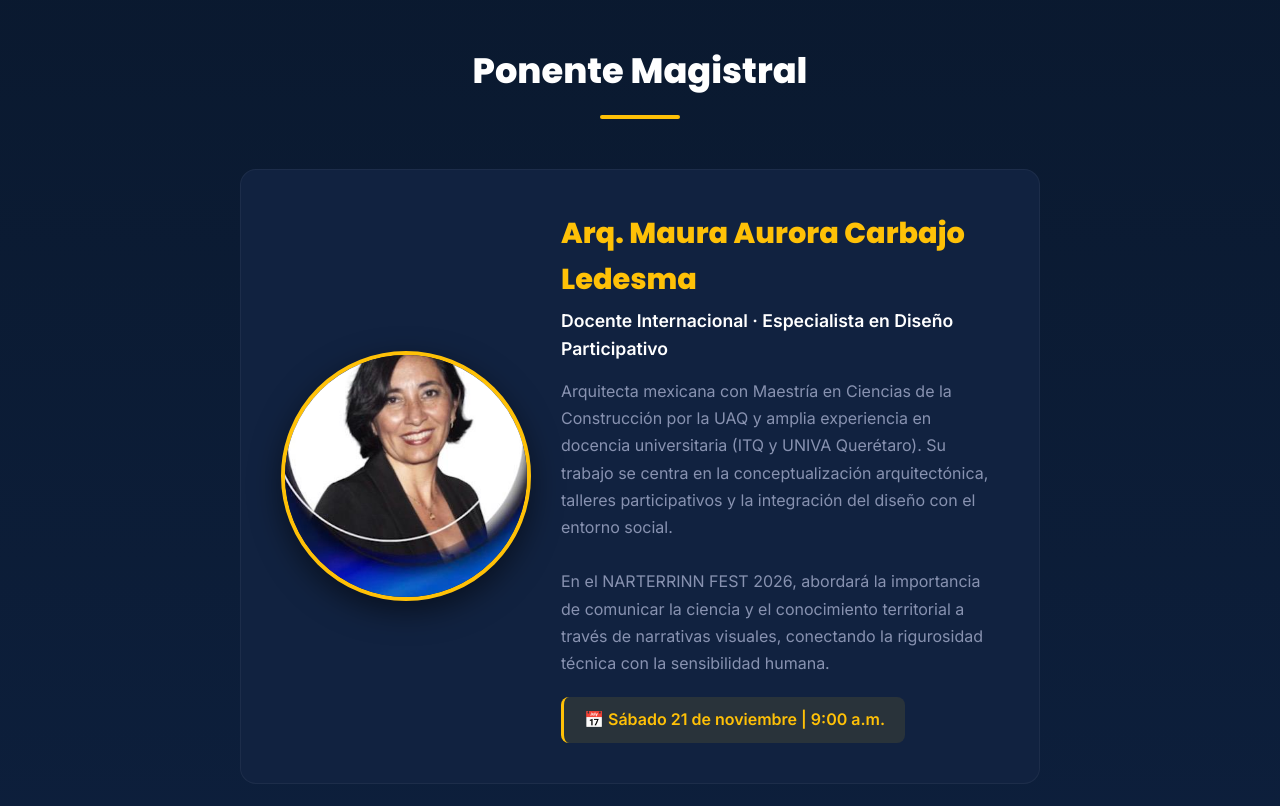
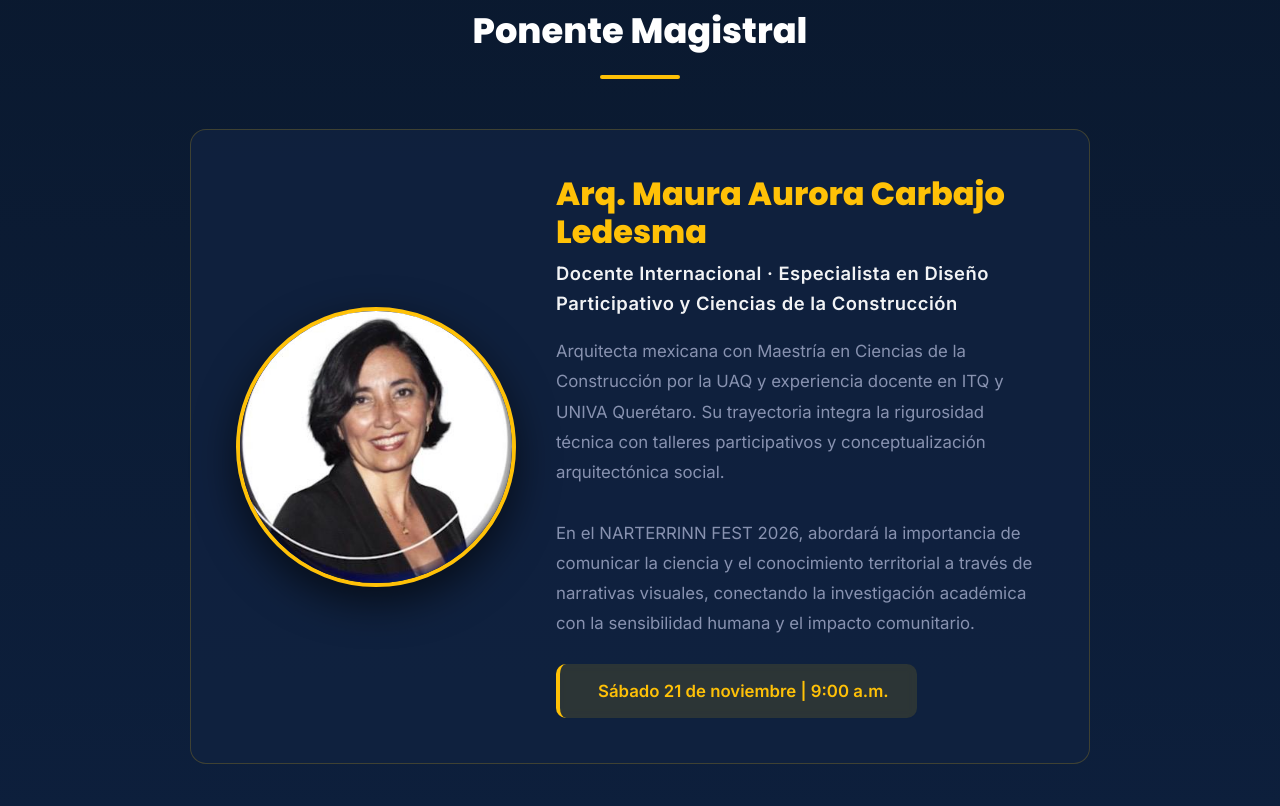
Before and after one commit to orlandosochimilca-create/narteriin-fest-2026, a plain HTML site: page index.html in a window 1280 px wide. Shown: the part 834-1640 px from the top of the page. Drawn offline with Linux system fonts and the light colour scheme.

Commit message:
Update index.html

```diff
--- a/index.html
+++ b/index.html
@@ -208,29 +208,31 @@
         </div>
     </header>
 
-  <!-- SECCIÓN PONENTE MAGISTRAL -->
-    <section class="section" id="ponente" style="background: linear-gradient(to bottom, var(--bg-dark), #0d1f3c);">
+    <!-- SECCIÓN PONENTE MAGISTRAL (CORREGIDA Y OPTIMIZADA) -->
+    <section class="section" id="ponente" style="background: linear-gradient(to bottom, var(--bg-dark), #0d1f3c); padding-top: 40px; padding-bottom: 60px;">
         <div class="container">
             <h2 class="section-title">Ponente Magistral</h2>
 
-            <div class="card speaker-card" style="max-width: 800px; margin: 0 auto; display: flex; gap: 30px; align-items: center; text-align: left; padding: 40px;">
-                <!-- Foto de la Arquitecta -->
-                <div style="flex-shrink: 0; width: 250px; height: 250px; border-radius: 50%; overflow: hidden; border: 4px solid var(--uniminuto-gold); box-shadow: 0 10px 30px rgba(0,0,0,0.5);">
-                    <img src="maura-carbajo.jpg" alt="Arq. Maura Aurora Carbajo Ledesma" style="width: 100%; height: 100%; object-fit: cover;">
+            <div class="card speaker-card" style="max-width: 900px; margin: 0 auto; display: flex; gap: 40px; align-items: center; text-align: left; padding: 45px; border: 1px solid rgba(255, 193, 7, 0.2); background: rgba(17, 34, 64, 0.8);">
+                <!-- Foto Ajustada: object-position sube la imagen para mostrar rostro completo -->
+                <div style="flex-shrink: 0; width: 280px; height: 280px; border-radius: 50%; overflow: hidden; border: 4px solid var(--uniminuto-gold); box-shadow: 0 15px 40px rgba(0,0,0,0.6);">
+                    <img src="maura-carbajo.jpg" alt="Arq. Maura Aurora Carbajo Ledesma"
+                         style="width: 100%; height: 100%; object-fit: cover; object-position: center 25%;">
                 </div>
 
                 <div style="flex-grow: 1;">
-                    <h3 style="color: var(--uniminuto-gold); font-size: 1.8rem; margin-bottom: 5px;">Arq. Maura Aurora Carbajo Ledesma</h3>
-                    <p style="color: #ffffff; font-weight: 600; margin-bottom: 15px; font-size: 1.1rem;">Docente Internacional · Especialista en Diseño Participativo</p>
+                    <h3 style="color: var(--uniminuto-gold); font-size: 2rem; margin-bottom: 8px; line-height: 1.2; font-family: 'Poppins', sans-serif;">Arq. Maura Aurora Carbajo Ledesma</h3>
+                    <p style="color: #ffffff; font-weight: 600; margin-bottom: 18px; font-size: 1.15rem; opacity: 0.95; letter-spacing: 0.5px;">Docente Internacional · Especialista en Diseño Participativo y Ciencias de la Construcción</p>
 
-                    <p style="color: var(--text-secondary); line-height: 1.7; margin-bottom: 20px;">
-                        Arquitecta mexicana con Maestría en Ciencias de la Construcción por la UAQ y amplia experiencia en docencia universitaria (ITQ y UNIVA Querétaro). Su trabajo se centra en la conceptualización arquitectónica, talleres participativos y la integración del diseño con el entorno social.
+                    <p style="color: var(--text-secondary); line-height: 1.8; margin-bottom: 25px; font-size: 1.05rem;">
+                        Arquitecta mexicana con Maestría en Ciencias de la Construcción por la UAQ y experiencia docente en ITQ y UNIVA Querétaro. Su trayectoria integra la rigurosidad técnica con talleres participativos y conceptualización arquitectónica social.
                         <br><br>
-                        En el NARTERRINN FEST 2026, abordará la importancia de comunicar la ciencia y el conocimiento territorial a través de narrativas visuales, conectando la rigurosidad técnica con la sensibilidad humana.
+                        En el NARTERRINN FEST 2026, abordará la importancia de comunicar la ciencia y el conocimiento territorial a través de narrativas visuales, conectando la investigación académica con la sensibilidad humana y el impacto comunitario.
                     </p>
 
-                    <div style="display: inline-block; background: rgba(255, 193, 7, 0.1); padding: 10px 20px; border-radius: 8px; border-left: 3px solid var(--uniminuto-gold);">
-                        <span style="color: var(--uniminuto-gold); font-weight: 700;">📅 Sábado 21 de noviembre | 9:00 a.m.</span>
+                    <div style="display: inline-flex; align-items: center; gap: 10px; background: rgba(255, 193, 7, 0.12); padding: 14px 28px; border-radius: 10px; border-left: 4px solid var(--uniminuto-gold); backdrop-filter: blur(5px);">
+                        <span style="font-size: 1.3rem;"></span>
+                        <span style="color: var(--uniminuto-gold); font-weight: 700; font-size: 1.05rem;">Sábado 21 de noviembre | 9:00 a.m.</span>
                     </div>
                 </div>
             </div>
```
